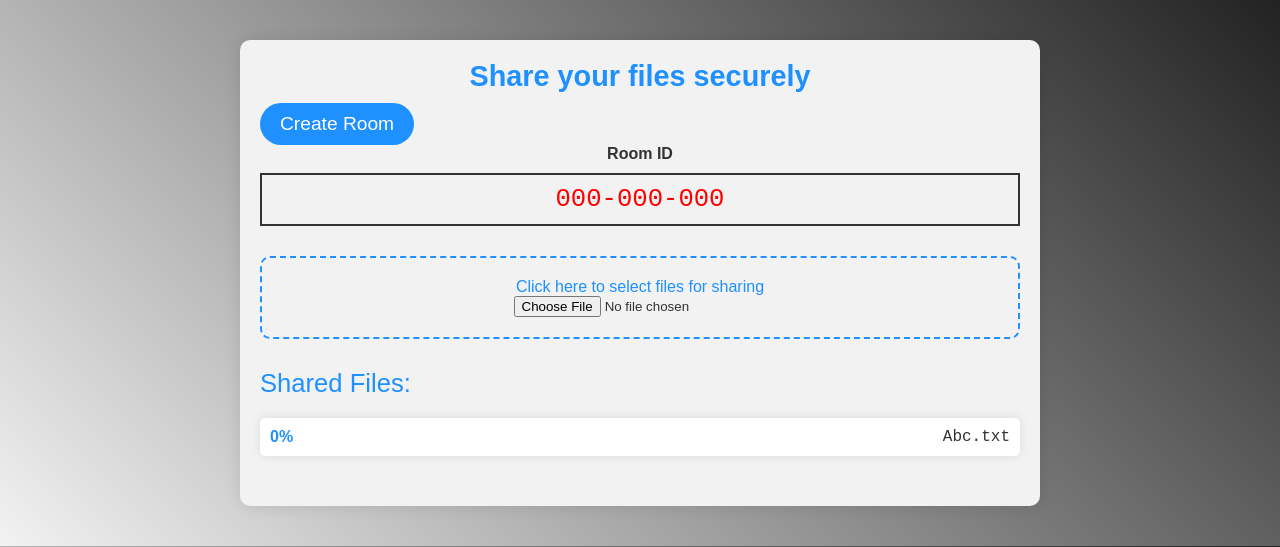
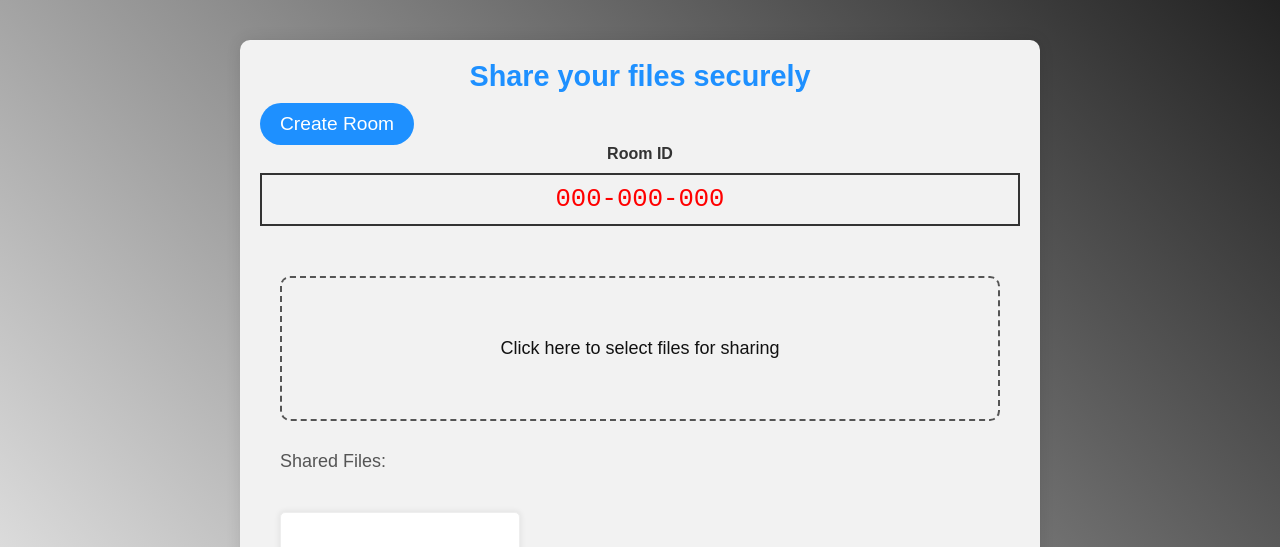
Before and after one commit to abutler911/fileshare-app, a website: page public/index.html in a window 1280 px wide. Shown: the top 547 px of the page. Drawn offline with nearby package versions, Linux system fonts and the light colour scheme.

Commit message:
most of the styling is complete

```diff
--- a/public/index.html
+++ b/public/index.html
@@ -9,7 +9,7 @@
   </head>
   <body>
     <div class="app">
-      <div class="screen join-screen active">
+      <div class="screen join-screen">
         <div class="form">
           <h2>Share your files securely</h2>
           <div class="form-input">
@@ -21,9 +21,11 @@
           </div>
         </div>
       </div>
-      <div class="screen fs-screen"></div>
+      <div class="screen fs-screen active">
         <div class="file-input">
-        <label for="file-input"> Click here to select files for sharing </label>
+          <label for="file-input">
+            Click here to select files for sharing
+          </label>
           <input type="file" id="file-input" />
         </div>
         <div class="files-list">
@@ -34,6 +36,7 @@
           </div>
         </div>
       </div>
+    </div>
 
     <script type="text/javascript" src="socket.io/socket.io.js"></script>
     <script type="text/javascript" src="code.js"></script>
--- a/public/styles.css
+++ b/public/styles.css
@@ -1,34 +1,34 @@
 :root {
+    --code-color: #ff0000;
+    --dark-color: #333;
+    --light-color: #f2f2f2;
     --primary-color: #1e90ff;
     --secondary-color: #222;
-    --light-color: #f2f2f2;
-    --dark-color: #333;
-    --code-color: #ff0000;
 }
 
 * {
+    box-sizing: border-box;
     margin: 0;
     padding: 0;
-    box-sizing: border-box;
 }
 
 body {
-    font-family: 'Arial', sans-serif;
     background: linear-gradient(45deg, var(--light-color), var(--secondary-color));
     color: var(--dark-color);
+    font-family: 'Arial', sans-serif;
 }
 
 .app {
+    background-color: var(--light-color);
+    border-radius: 10px;
+    box-shadow: 0 0 15px rgba(0, 0, 0, 0.1);
+    margin: 40px auto;
+    max-width: 800px;
+    padding: 20px;
     width: 80%;
-    max-width: 800px;
-    margin: 40px auto;
-    padding: 20px;
-    border-radius: 10px;
-    background-color: var(--light-color);
-    box-shadow: 0 0 15px rgba(0, 0, 0, 0.1);
 }
 
-.form, .file-input, .files-list {
+.file-input, .files-list, .form {
     margin-bottom: 30px;
 }
 
@@ -39,13 +39,18 @@
     text-align: center;
 }
 
+.form-input b, .form-input span {
+    display: block;
+    text-align: center;
+}
+
 .form-input button {
     background-color: var(--primary-color);
-    color: #fff;
     border: none;
     border-radius: 50px;
+    color: #fff;
+    font-size: 1.2em;
     padding: 10px 20px;
-    font-size: 1.2em;
     transition: background-color 0.3s ease;
 }
 
@@ -53,28 +58,24 @@
     background-color: var(--dark-color);
 }
 
-.form-input b, .form-input span {
+.form-input span {
+    border: 2px solid var(--dark-color);
+    color: var(--code-color);
     display: block;
-    text-align: center;
-}
-
-.form-input span {
-    color: var(--code-color);
+    font-family: 'Courier New', monospace;
     font-size: 1.6em;
-    font-family: 'Courier New', monospace;
     margin-top: 10px;
     padding: 10px;
-    border: 2px solid var(--dark-color);
 }
 
 .file-input {
+    align-items: center;
+    border: 2px dashed var(--primary-color);
+    border-radius: 10px;
     display: flex;
     flex-direction: column;
-    align-items: center;
     justify-content: center;
     padding: 20px;
-    border: 2px dashed var(--primary-color);
-    border-radius: 10px;
     transition: border 0.3s ease;
 }
 
@@ -83,8 +84,28 @@
 }
 
 .file-input label {
+    color: var(--primary-color);
     cursor: pointer;
+}
+
+.files-list .item {
+    align-items: center;
+    background-color: #fff;
+    border-radius: 5px;
+    box-shadow: 0 0 10px rgba(0, 0, 0, 0.1);
+    display: flex;
+    justify-content: space-between;
+    margin-bottom: 10px;
+    padding: 10px;
+}
+
+.files-list .item .filename {
+    font-family: 'Courier New', monospace;
+}
+
+.files-list .item .progress {
     color: var(--primary-color);
+    font-weight: bold;
 }
 
 .files-list .title {
@@ -93,22 +114,78 @@
     margin-bottom: 20px;
 }
 
-.files-list .item {
-    display: flex;
-    justify-content: space-between;
-    align-items: center;
-    padding: 10px;
-    border-radius: 5px;
-    background-color: #fff;
-    box-shadow: 0 0 10px rgba(0, 0, 0, 0.1);
-    margin-bottom: 10px;
+.join-screen .form label {
+    color: #222;
+    font-size: 18px;
 }
 
-.files-list .item .progress {
-    color: var(--primary-color);
-    font-weight: bold;
+.join-screen .form input {
+    border: 1px solid #111;
+    color: var(--code-color);
+    display: block;
+    font-family: monospace;
+    font-size: 20px;
+    margin: 10px 0px;
+    max-width: 200px;
+    padding: 10px;
+    width: 100%;
 }
 
-.files-list .item .filename {
-    font-family: 'Courier New', monospace;
+.fs-screen {
+    padding: 20px;
 }
+
+.fs-screen .file-input {
+    border: 2px dashed #555;
+    width: 100%;
+}
+
+.fs-screen .file-input label {
+    color: #111;
+    display: block;
+    font-size: 18px;
+    padding: 40px 50px;
+    text-align: center;
+    width: 100%;
+}
+
+.fs-screen .file-input input {
+    display: none;
+}
+
+.fs-screen .files-list {
+    display: flex;
+    flex-wrap: wrap;
+    gap: 20px;
+    justify-content: space-between;
+    margin-top: 20px;
+}
+
+.fs-screen .files-list .title {
+    color: #555;
+    font-size: 18px;
+    width: 100%;
+    margin-bottom: 20px
+}
+
+.fs-screen .files-list .item {
+    width: 33.33%;
+    min-width: 200px;
+    border: 1px solid #eee;
+    box-shadow: 0px 0px 5px 2px rgba(0, 0, 0, 0.05);
+
+}
+
+.fs-screen .files-list .item .progress {
+    padding: 30px;
+    text-align: center;
+    font-size: 50px;
+    font-family: monospace;
+    color: #222;
+}
+
+.fs-screen .files-list .item .filename {
+    font-size: 16px;
+    padding: 5px;
+    border-top: 1px solid #eee;
+}
```
Also changed, not shown: public/receiver.html (+3 -10 lines). Lines whose indentation alone changed are shown as unchanged.
